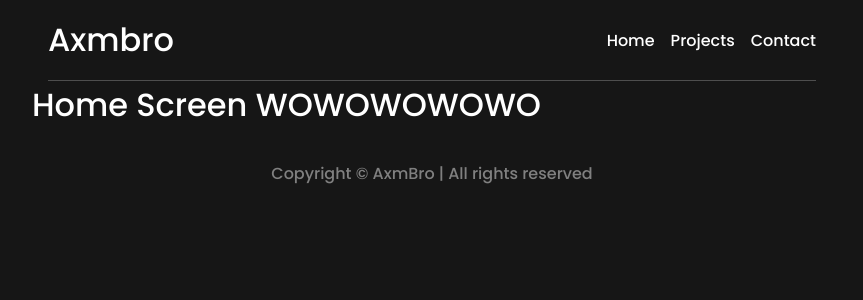
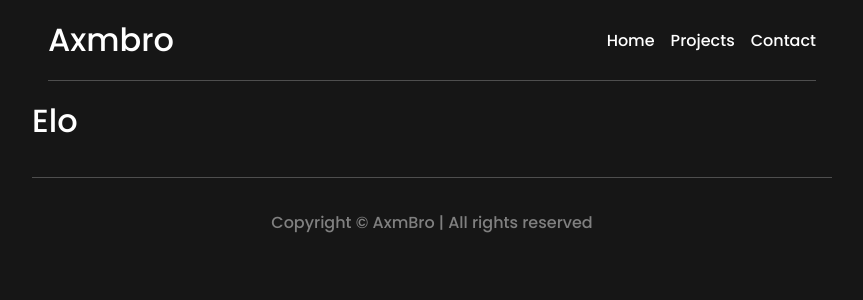
Before and after one commit to AxmBro/axmbro.github.io, a React (Create React App) app: page / in a window 1280 px wide. Shown: the top 300 px of the page, without its empty margins (208-1071 px from the left). Built offline with nearby package versions, Linux system fonts and the light colour scheme.

Commit message:
add ScreenSection component

```diff
--- /dev/null
+++ b/src/components/ScreenSection.css
@@ -0,0 +1,4 @@
+.ScreenSection {
+  padding: 1rem 0 2rem 0;
+  border-bottom: 1px solid var(--line-break-color);
+}
--- /dev/null
+++ b/src/components/ScreenSection.js
@@ -0,0 +1,12 @@
+import React from "react";
+import "./ScreenSection.css";
+
+function ScreenSection({ children }) {
+  return (
+    <div className="ScreenSection">
+      {children}
+    </div>
+  );
+}
+
+export default ScreenSection;
--- a/src/screens/Contact.js
+++ b/src/screens/Contact.js
@@ -1,11 +1,18 @@
 import React from "react";
 import "./Contact.css";
 import "./Screen.css";
+import ScreenSection from "../components/ScreenSection";
 
 function Contact() {
   return (
     <div className="contact screen">
-      <h1>Contact Screen WOWOWOWOWO</h1>
+      <ScreenSection
+        children={
+          <>
+            <h1>Contact Screen WOWOWOWOWO</h1>
+          </>
+        }
+      ></ScreenSection>
     </div>
   );
 }
--- a/src/screens/Home.js
+++ b/src/screens/Home.js
@@ -1,11 +1,18 @@
 import React from "react";
 import "./Home.css";
 import "./Screen.css";
+import ScreenSection from "../components/ScreenSection";
 
 function Home() {
   return (
     <div className="home screen">
-      <h1>Home Screen WOWOWOWOWO</h1>
+      <ScreenSection
+        children={
+          <>
+            <h1>Elo</h1>
+          </>
+        }
+      ></ScreenSection>
     </div>
   );
 }
--- a/src/screens/Projects.js
+++ b/src/screens/Projects.js
@@ -1,11 +1,18 @@
 import React from "react";
 import "./Projects.css";
 import "./Screen.css";
+import ScreenSection from "../components/ScreenSection";
 
 function Projects() {
   return (
     <div className="projects screen">
-      <h1>Projects Screen WOWOWOWOWO</h1>
+      <ScreenSection
+        children={
+          <>
+            <h1>Projects Screen WOWOWOWOWO</h1>
+          </>
+        }
+      ></ScreenSection>
     </div>
   );
 }
```
